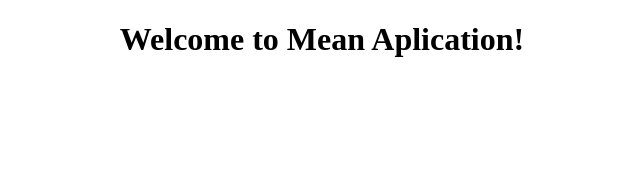
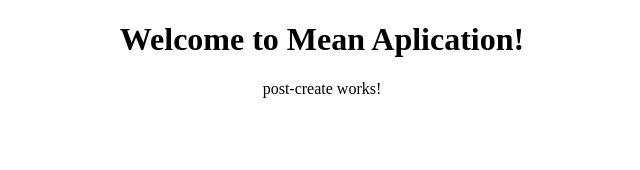
Before and after one commit to Himanshu-Singhal/Mean-Stack-Application, an Angular app in the folder mean/: page / in a window 1280 px wide. Shown: the top 170 px of the page, without its empty margins (318-958 px from the left). Built offline with nearby package versions, Linux system fonts and the light colour scheme.

Commit message:
feat: added post create component.

```diff
--- a/mean/src/app/app.component.html
+++ b/mean/src/app/app.component.html
@@ -4,5 +4,5 @@
     Welcome to {{ title }}!
   </h1>
 
-
+  <app-post-create></app-post-create>
   <router-outlet></router-outlet>
--- a/mean/src/app/app.module.ts
+++ b/mean/src/app/app.module.ts
@@ -3,10 +3,12 @@ import { NgModule } from '@angular/core';
 
 import { AppRoutingModule } from './app-routing.module';
 import { AppComponent } from './app.component';
+import { PostCreateComponent } from './components/post-create/post-create.component';
 
 @NgModule({
   declarations: [
-    AppComponent
+    AppComponent,
+    PostCreateComponent
   ],
   imports: [
     BrowserModule,
--- /dev/null
+++ b/mean/src/app/components/post-create/post-create.component.html
@@ -0,0 +1 @@
+<p>post-create works!</p>
--- /dev/null
+++ b/mean/src/app/components/post-create/post-create.component.ts
@@ -0,0 +1,15 @@
+import { Component, OnInit } from '@angular/core';
+
+@Component({
+  selector: 'app-post-create',
+  templateUrl: './post-create.component.html',
+  styleUrls: ['./post-create.component.css']
+})
+export class PostCreateComponent implements OnInit {
+
+  constructor() { }
+
+  ngOnInit() {
+  }
+
+}
```
Also changed, not shown: mean/src/app/components/post-create/post-create.component.css (added), 1 other file (tests, documents, lock files or other folders).
